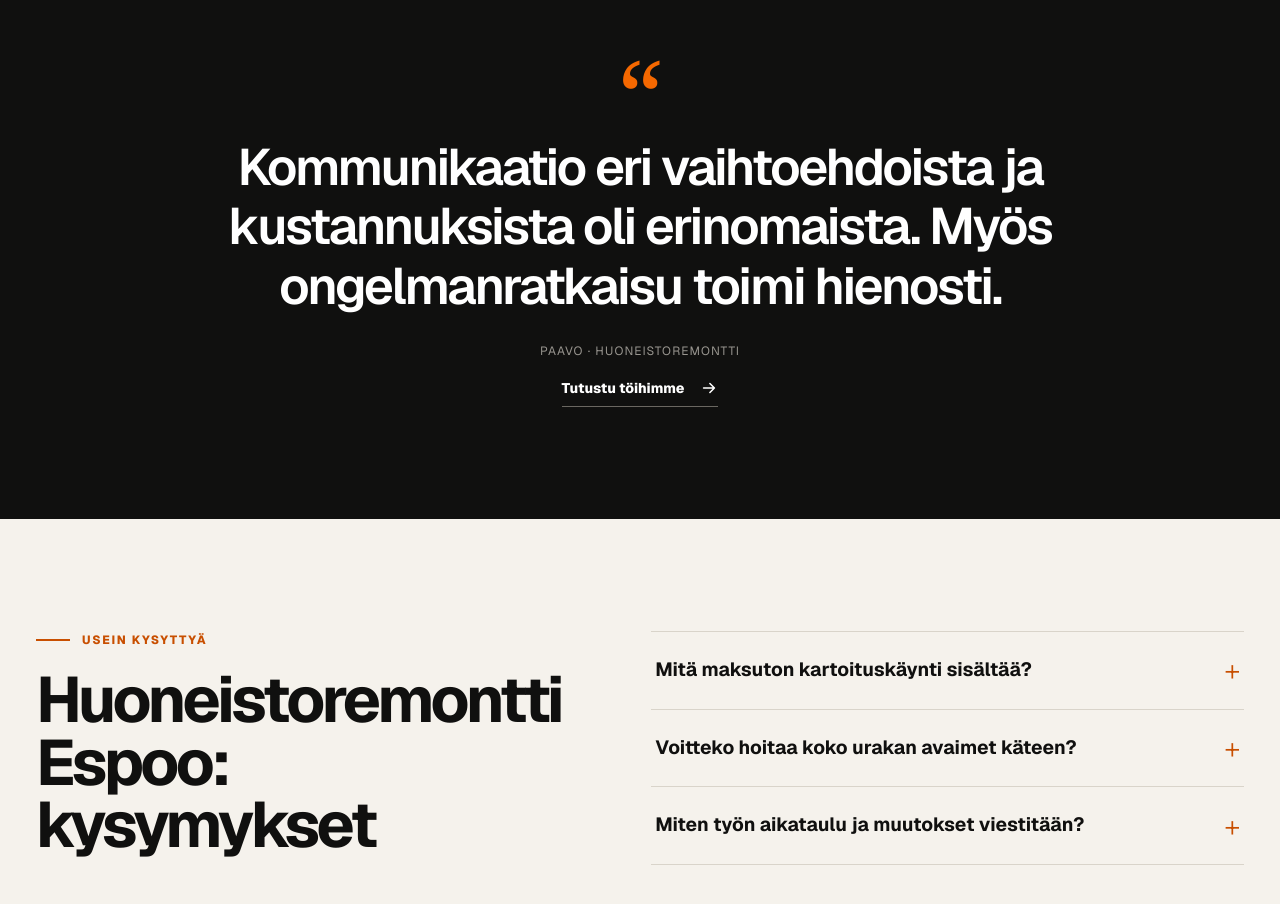
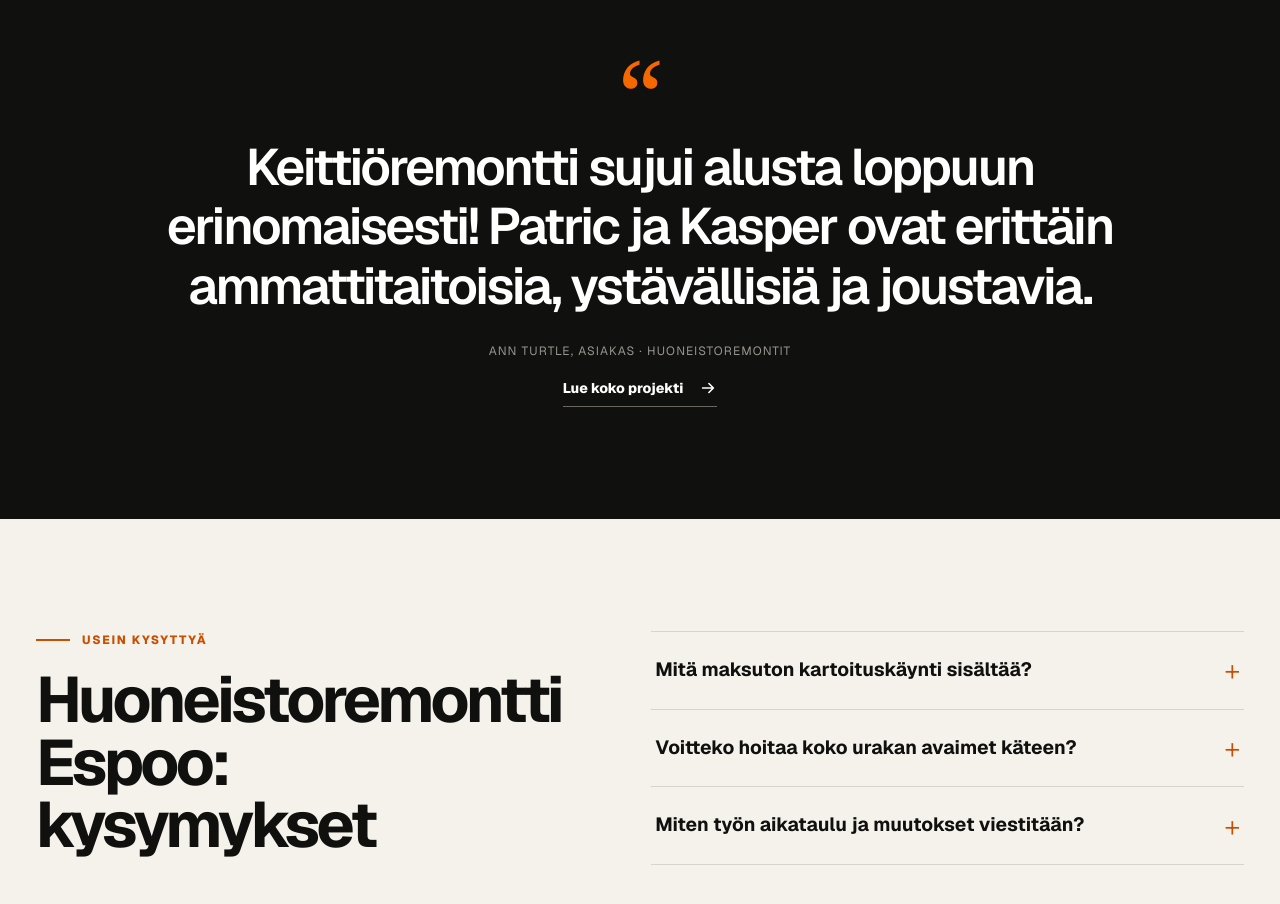
Before and after one commit to Jambovisuaalit/vido-social-frontend, a Next.js app in the folder clients/nyholm-brothers-web/: page /huoneistoremontti-espoo in a window 1280 px wide. Shown: the part 2820-3724 px from the top of the page. Built offline with nearby package versions, Linux system fonts and the light colour scheme; no server answers.

Commit message:
feat(nyholm): link services to cases

```diff
--- a/clients/nyholm-brothers-web/src/app/[slug]/page.tsx
+++ b/clients/nyholm-brothers-web/src/app/[slug]/page.tsx
@@ -14,6 +14,7 @@ import {
   PhoneIcon,
 } from "@/components/ui";
 import {
+  caseStudies,
   getServicePage,
   servicePages,
   siteConfig,
@@ -57,6 +58,10 @@ export default async function ServicePageRoute({
   const page = getServicePage(slug);
 
   if (!page) notFound();
+
+  const relatedCase = caseStudies.find(
+    (study) => study.serviceLink.href === `/${page.slug}`,
+  );
 
   const serviceSchema = {
     "@context": "https://schema.org",
@@ -233,12 +238,23 @@ export default async function ServicePageRoute({
               “
             </span>
             <blockquote>
-              Kommunikaatio eri vaihtoehdoista ja kustannuksista oli
-              erinomaista. Myös ongelmanratkaisu toimi hienosti.
+              {relatedCase?.quote ??
+                "Kommunikaatio eri vaihtoehdoista ja kustannuksista oli erinomaista. Myös ongelmanratkaisu toimi hienosti."}
             </blockquote>
-            <p>Paavo · huoneistoremontti</p>
-            <Link className="text-link" href="/referenssit">
-              Tutustu töihimme
+            <p>
+              {relatedCase?.quoteName ?? "Paavo, asiakas"} ·{" "}
+              {relatedCase?.category.toLocaleLowerCase("fi") ??
+                "huoneistoremontti"}
+            </p>
+            <Link
+              className="text-link"
+              href={
+                relatedCase
+                  ? `/referenssit/${relatedCase.slug}`
+                  : "/referenssit"
+              }
+            >
+              {relatedCase ? "Lue koko projekti" : "Tutustu töihimme"}
               <ArrowIcon />
             </Link>
           </div>
```
